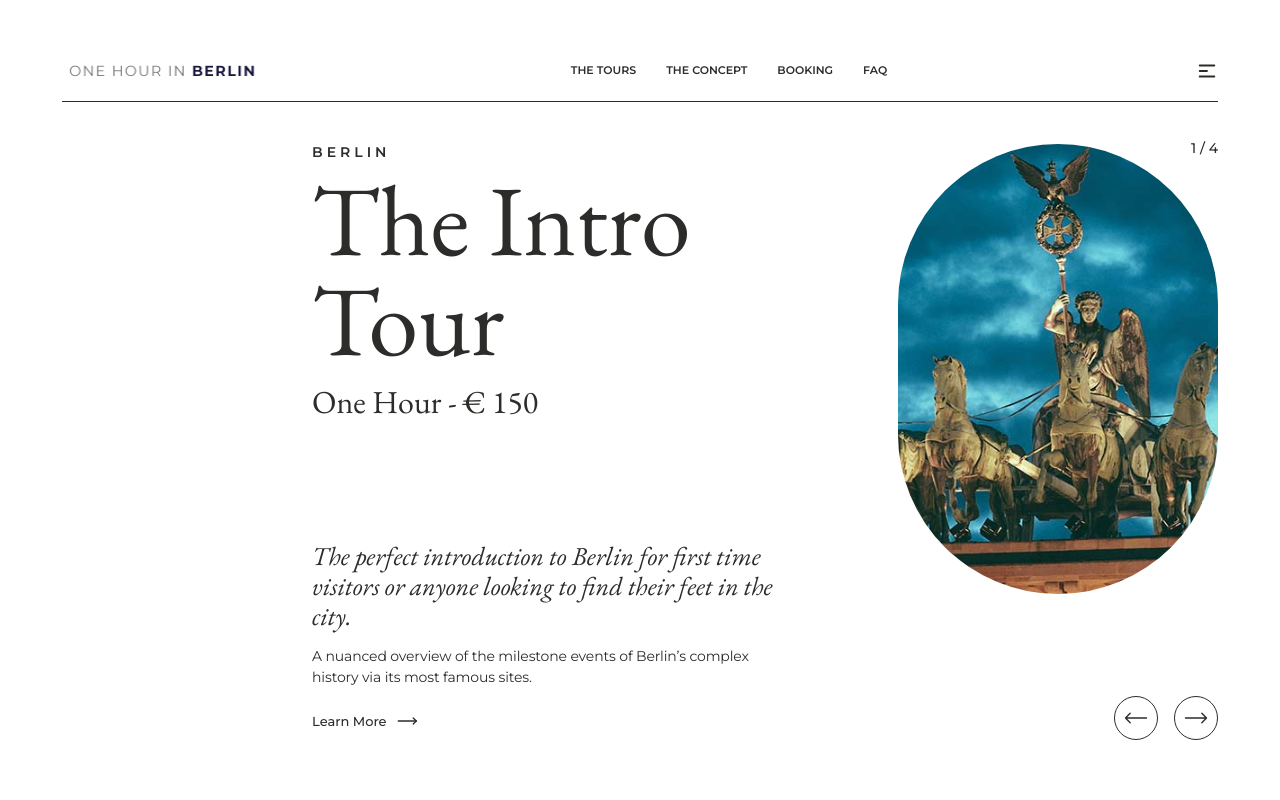
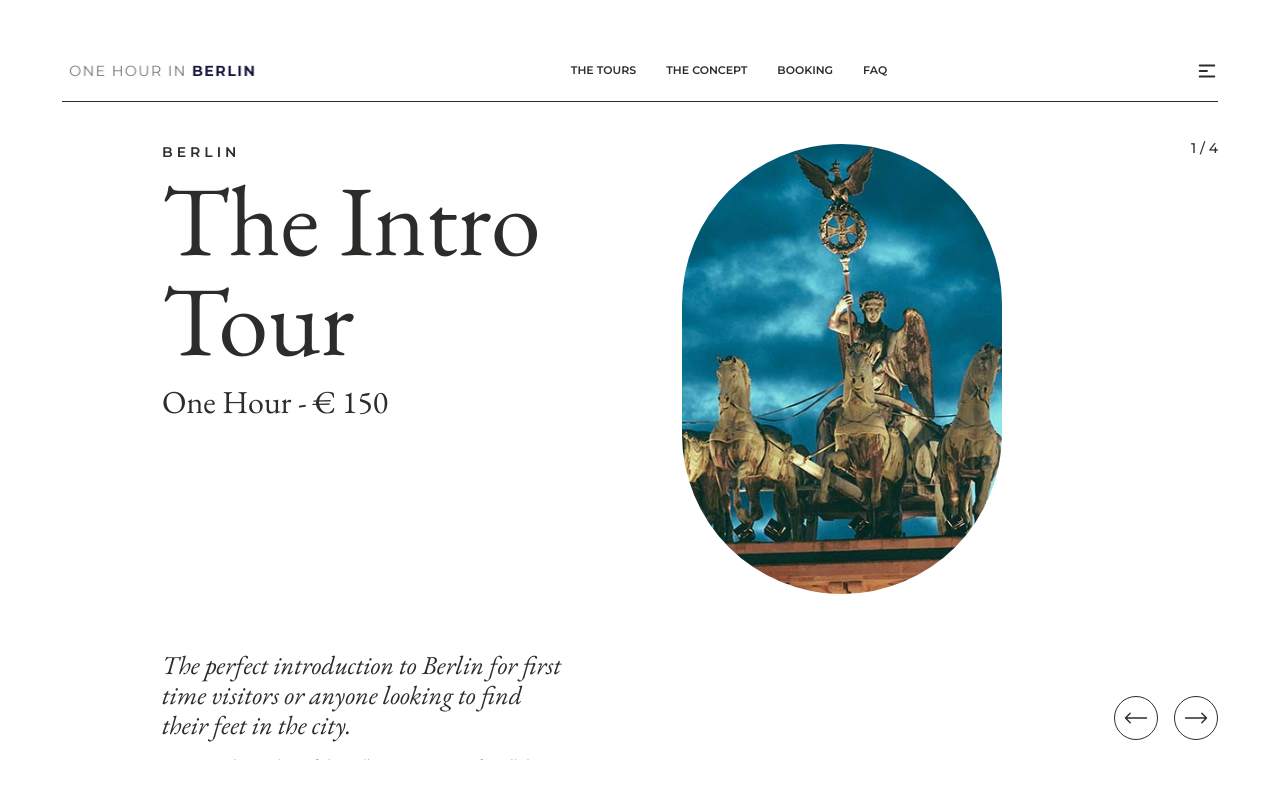
Before and after one commit to mrob-dev/onehourinberlin, a plain HTML site: page index.html in a window 1280 px wide. Drawn offline with nearby package versions, Linux system fonts and the light colour scheme.

Commit message:
more padding changes

```diff
--- a/style.css
+++ b/style.css
@@ -64,7 +64,7 @@ body {
   scroll-behavior: smooth;
   background-color: #ffffff;
   padding: 0 30px;
-  overflow-y: hidden;
+  overflow-y: auto;
   overflow-x: hidden;
   position: relative;
 }
@@ -134,13 +134,14 @@ body {
   flex-direction: column;
   justify-content: space-between;
   max-width: 500px;
-  margin-left: 250px;
+  padding-left: 100px;
 }
 @media screen and (max-width: 930px) {
   .left-side {
     text-align: center;
     max-width: 450px;
     margin-left: 0px;
+    padding-left: 0px;
   }
 }
 
@@ -156,7 +157,7 @@ body {
 /* main styles */
 
 .main {
-  padding: 42px 0 30px;
+  padding: 42px 0 20px;
   display: flex;
   flex-grow: 1;
   position: relative;
```
